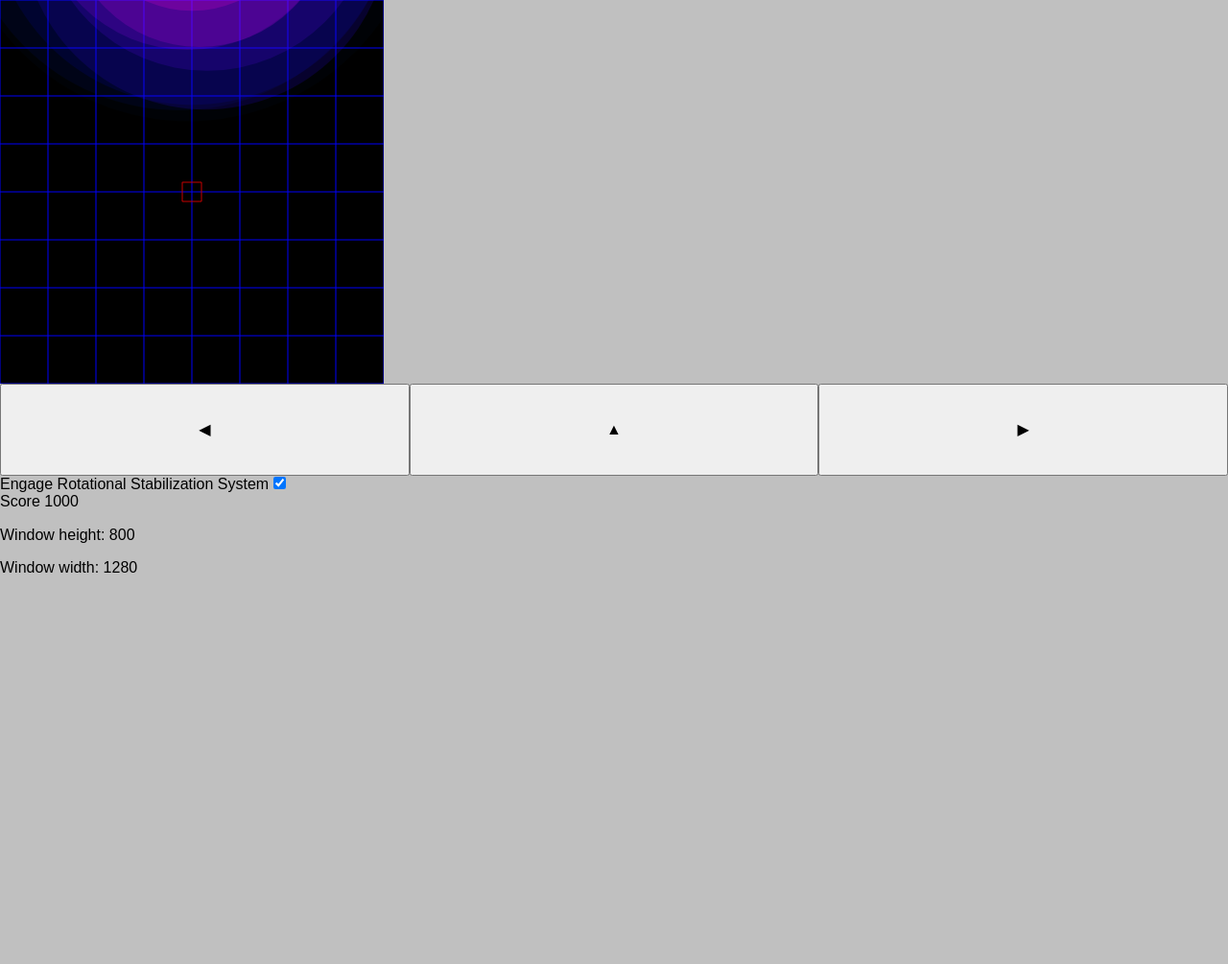
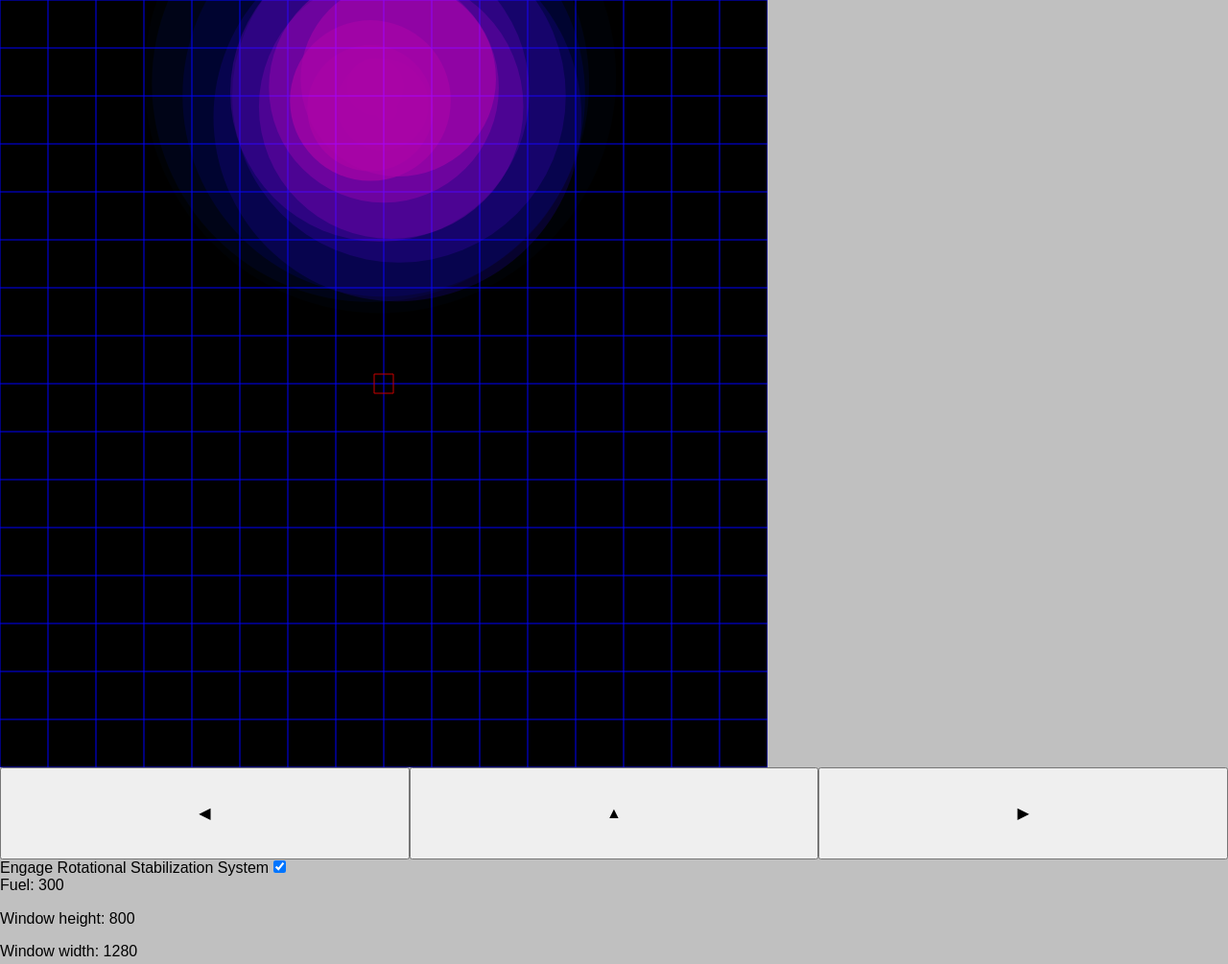
Before and after one commit to nmorse/moon-lander, a plain HTML site: page index.html in a window 1280 px wide. Shown: the whole page at 96% size. Before the commit the page ends 800 px from the top, so only its background shows below. Drawn offline with nearby package versions, Linux system fonts and the light colour scheme.

Commit message:
fuel economy

```diff
--- a/index.html
+++ b/index.html
@@ -26,7 +26,7 @@
             <input type="checkbox" checked onchange="setRotStabilize()" />
         </label>
         <br />
-        Score <span id="score">????</span>
+        Fuel: <span id="score">????</span>
         <p>Window height: <span id="height"></span></p>
         <p>Window width: <span id="width"></span></p>
     </div>
--- a/maf.js
+++ b/maf.js
@@ -1,7 +1,7 @@
 const canvas = document.getElementById('canvas');
 const ctx = canvas.getContext('2d');
 const circles = [];
-const W = 400
+const W = 800
 const H = W
 const ROT_THRUST = 0.0003
 canvas.width = W
@@ -10,7 +10,7 @@ canvas.height = H
 let stabilize = true
 let isRotationThrustOff = true
 let colorAngle = 180
-let score = 1000
+let score = 300
 
 // state variables
 let rotationThrust = 0.0
@@ -102,6 +102,7 @@ function drawScene(deltaT, elapsedT) {
     ctx.lineTo(-10, -10);
     ctx.lineTo(-10, 10);
     ctx.stroke();
+    if (score > 0) {
         const r1 = Math.random() * 0.4 + 0.8
         const r2 = Math.random() * 6 - 3
         const r3 = Math.random() * 6 - 3
@@ -126,6 +127,7 @@ function drawScene(deltaT, elapsedT) {
             ctx.moveTo(0, 10);
             ctx.lineTo(0 + r2, 30 * r1);
             ctx.stroke();
+        }
     }
     ctx.restore();
 }
@@ -191,12 +193,14 @@ function updateState(deltaT, elapsedT) {
             // console.log(error.toFixed(5), pidrRotationThrust.toFixed(5))
         }
     }
+    if (score > 0) {
         rotationRate += rotationThrust
         rotationAngle += rotationRate
         // console.log(rotationThrust, thrust)
-    score = score - Math.abs(thrust*100) - Math.abs(rotationThrust*100)
+        score = score - Math.abs(thrust * 100) - Math.abs(rotationThrust * 100)
         rate = [rate[0] + Math.sin(rotationAngle) * thrust,
         rate[1] + Math.cos(rotationAngle) * thrust]
+    }
     position = [position[0] + rate[0], position[1] + rate[1]]
     drawScene(deltaT, elapsedT);
 }
@@ -227,7 +231,7 @@ const new_circle = () => {
         points += 1
     }
     if (Math.abs(position[0] + x) < 10 && Math.abs(position[1] + y) < 10) {
-        score += 100000
+        score += 800
     }
 
     lx = x
@@ -254,7 +258,7 @@ function animate(timeStamp) {
         previousTimeStamp = timeStamp;
         // console.log(position, rotationAngle)
         const scoreBoard = document.getElementById("score")
-        scoreBoard.innerText = score + ""
+        scoreBoard.innerText = Math.round(score) + ""
     }
     requestAnimationFrame(animate);
 }
```
Lines whose indentation alone changed are shown as unchanged.
